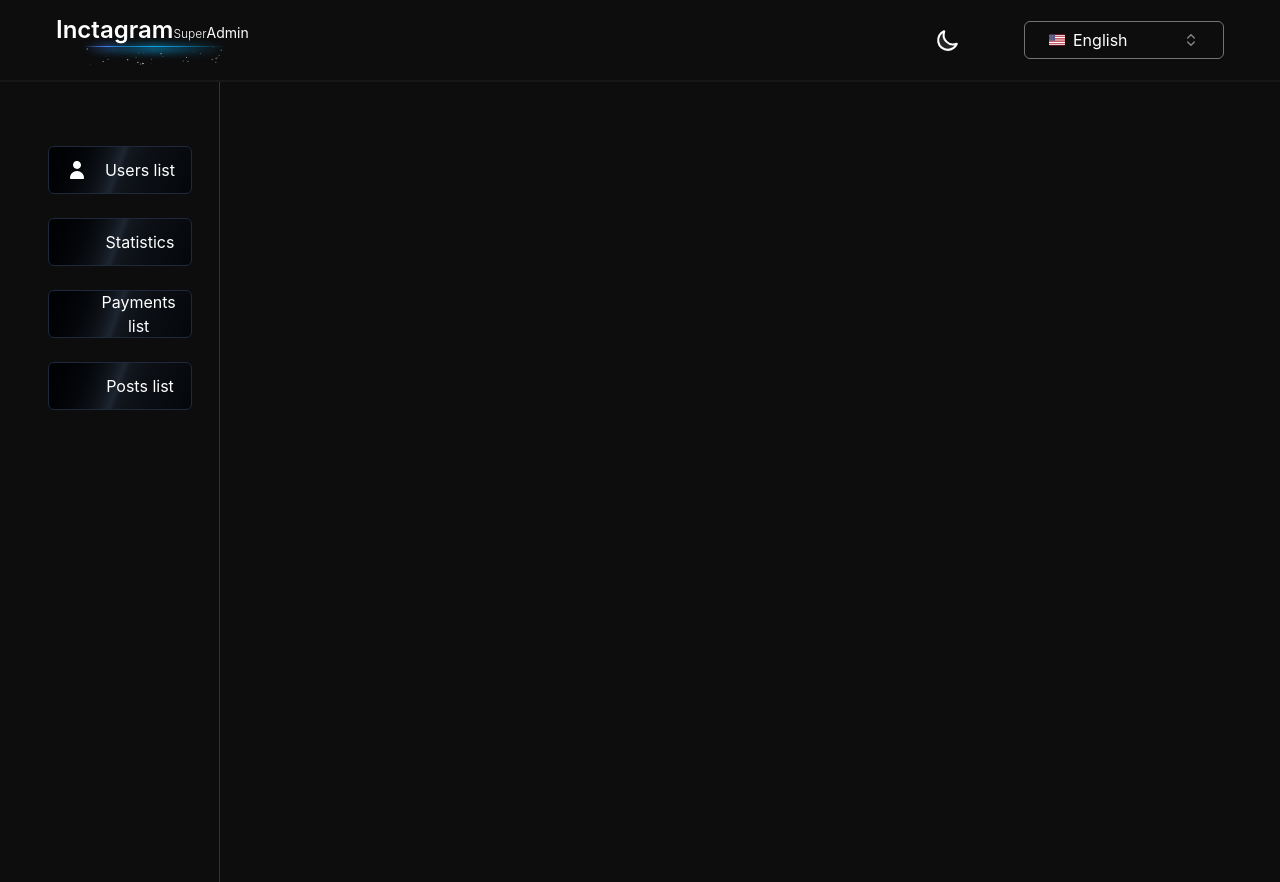
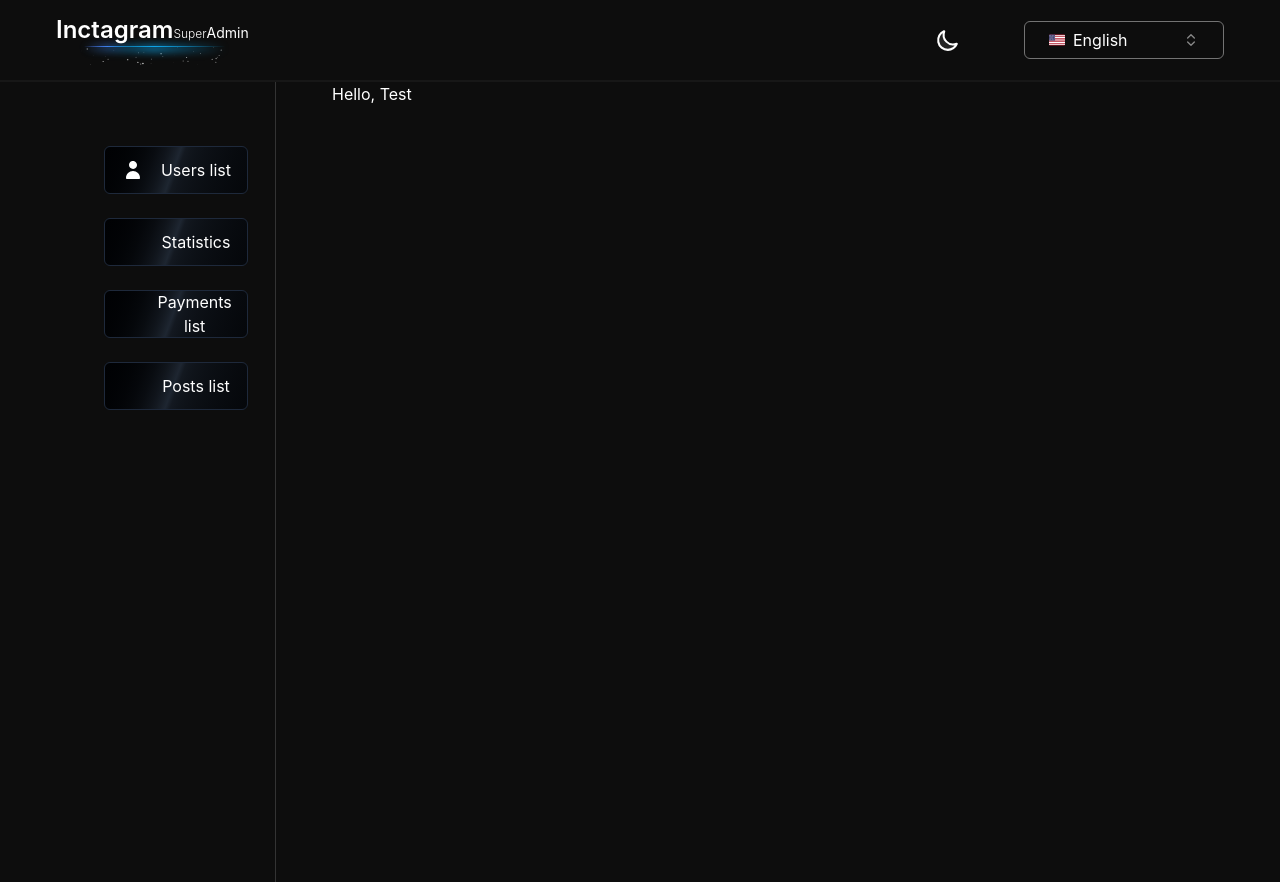
Before and after one commit to MarikaKonturova/inctagram-superadmin, a Next.js app: page /test in a window 1280 px wide. Built offline with nearby package versions, Linux system fonts and the light colour scheme.

Commit message:
Scrum-342 feat: add ThemeProvider, getLayout in app

```diff
--- a/src/pages/_app.tsx
+++ b/src/pages/_app.tsx
@@ -2,13 +2,31 @@ import type { AppProps } from 'next/app'
 
 import { ApolloProvider } from '@apollo/client'
 import 'app/styles/index.css'
+import { NextPage } from 'next'
+import { ReactElement } from 'react'
+import { client } from 'shared/config'
+import ThemeProvider from 'shared/hooks/ThemeProvider'
 
-import { client } from '../shared/config'
+export type NextPageWithLayout<P = Record<string, unknown>> = NextPage<P> & {
+  getLayout?: (page: ReactElement) => ReactElement
+}
 
-export default function App({ Component, pageProps }: AppProps) {
+type AppPropsWithLayout = AppProps & {
+  Component: NextPageWithLayout
+}
+
+export default function App({ Component, pageProps }: AppPropsWithLayout) {
+  const getLayout = Component.getLayout ?? (page => page)
+
   return (
     <ApolloProvider client={client}>
-      <Component {...pageProps} />
+      <ThemeProvider>
+        {getLayout(
+          <>
+            <Component {...pageProps} />
+          </>
+        )}
+      </ThemeProvider>
     </ApolloProvider>
   )
 }
--- a/src/pages/test.tsx
+++ b/src/pages/test.tsx
@@ -1,14 +1,7 @@
 import { getLayoutWithSidebar } from 'layouts/layoutWithSidebar/LayoutWithSidebar'
-import { Header } from 'widgets/header'
-import { Sidebar } from 'widgets/sidebar'
 
 export default function Test() {
-  return (
-    <div>
-      <Header />
-      <Sidebar />
-    </div>
-  )
+  return <div>Hello, Test</div>
 }
 
 Test.getLayout = getLayoutWithSidebar
--- /dev/null
+++ b/src/shared/hooks/ThemeProvider.tsx
@@ -0,0 +1,49 @@
+import React, { type FC, createContext, useEffect, useMemo, useState } from 'react'
+
+let defaultTheme: Theme
+
+const LOCAL_STORAGE_THEME_KEY = 'theme'
+
+enum Theme {
+  DARK = 'dark',
+  LIGHT = 'light',
+}
+interface ThemeProviderProps {
+  children: React.ReactNode
+  initialTheme?: Theme
+}
+
+export interface ThemeContextProps {
+  setTheme: (theme: Theme) => void
+  theme: Theme
+}
+
+export const ThemeContext = createContext<ThemeContextProps>({
+  setTheme: () => {},
+  theme: Theme.DARK,
+})
+
+const ThemeProvider: FC<ThemeProviderProps> = ({ children, initialTheme }) => {
+  const [theme, setTheme] = useState<Theme>(initialTheme || defaultTheme)
+
+  if (typeof window !== 'undefined') {
+    document.body.className = theme
+  }
+  useEffect(() => {
+    if (!initialTheme) {
+      setTheme((localStorage?.getItem(LOCAL_STORAGE_THEME_KEY) as Theme) || Theme.DARK)
+    }
+  }, [])
+
+  const defaultProps = useMemo(
+    () => ({
+      setTheme,
+      theme,
+    }),
+    [theme]
+  )
+
+  return <ThemeContext.Provider value={defaultProps}>{children}</ThemeContext.Provider>
+}
+
+export default ThemeProvider
--- /dev/null
+++ b/src/shared/hooks/useTheme.ts
@@ -0,0 +1,31 @@
+import { useContext } from 'react'
+import { ThemeContext } from 'shared/hooks/ThemeProvider'
+
+const LOCAL_STORAGE_THEME_KEY = 'theme'
+
+enum Theme {
+  DARK = 'dark',
+  LIGHT = 'light',
+}
+
+interface UseThemeResult {
+  theme: Theme
+  toggleTheme: () => void
+}
+
+export function useTheme(): UseThemeResult {
+  const { setTheme, theme } = useContext(ThemeContext)
+
+  const toggleTheme = (): void => {
+    const newTheme = theme == Theme.DARK ? Theme.LIGHT : Theme.DARK
+
+    /* setTheme?.(newTheme)*/
+    document.documentElement.setAttribute('class', newTheme)
+    localStorage.setItem(LOCAL_STORAGE_THEME_KEY, newTheme)
+  }
+
+  return {
+    theme,
+    toggleTheme,
+  }
+}
--- a/src/shared/ui/ThemeSwitcher.tsx
+++ b/src/shared/ui/ThemeSwitcher.tsx
@@ -2,6 +2,7 @@ import clsx from 'clsx'
 import React, { memo, useEffect, useState } from 'react'
 import DarkIcon from 'shared/assets/icons/general/theme-dark.svg'
 import LightIcon from 'shared/assets/icons/general/theme-light.svg'
+import { useTheme } from 'shared/hooks/useTheme'
 import { Button } from 'shared/ui/Button'
 
 interface ThemeSwitcherProps {
@@ -10,18 +11,30 @@ interface ThemeSwitcherProps {
 }
 
 export const ThemeSwitcher = memo(({ className, size = 25 }: ThemeSwitcherProps) => {
-  const [theme, setTheme] = useState('dark')
+  /*const [theme, setTheme] = useState('dark')*/
+  const { theme, toggleTheme } = useTheme()
 
-  const toggleTheme = () => {
+  if (!theme) {
+    return null
+  }
+
+  /* useEffect(() => {
+    document.documentElement.setAttribute('class', theme)
+    /!*   localStorage.setItem('theme', theme)*!/
+  }, [theme])*/
+
+  /*  const toggleTheme = () => {
     const newTheme = theme === 'dark' ? 'light' : 'dark'
 
     setTheme(newTheme)
-  }
+  }*/
 
-  useEffect(() => {
-    document.documentElement.setAttribute('class', theme)
-    localStorage.setItem('theme', theme)
-  }, [theme])
+  /*const toggleTheme2 = () => {
+    toggleThemeNew()
+    toggleTheme()
+  }*/
+
+  console.log('theme', theme)
 
   return (
     <Button
```
